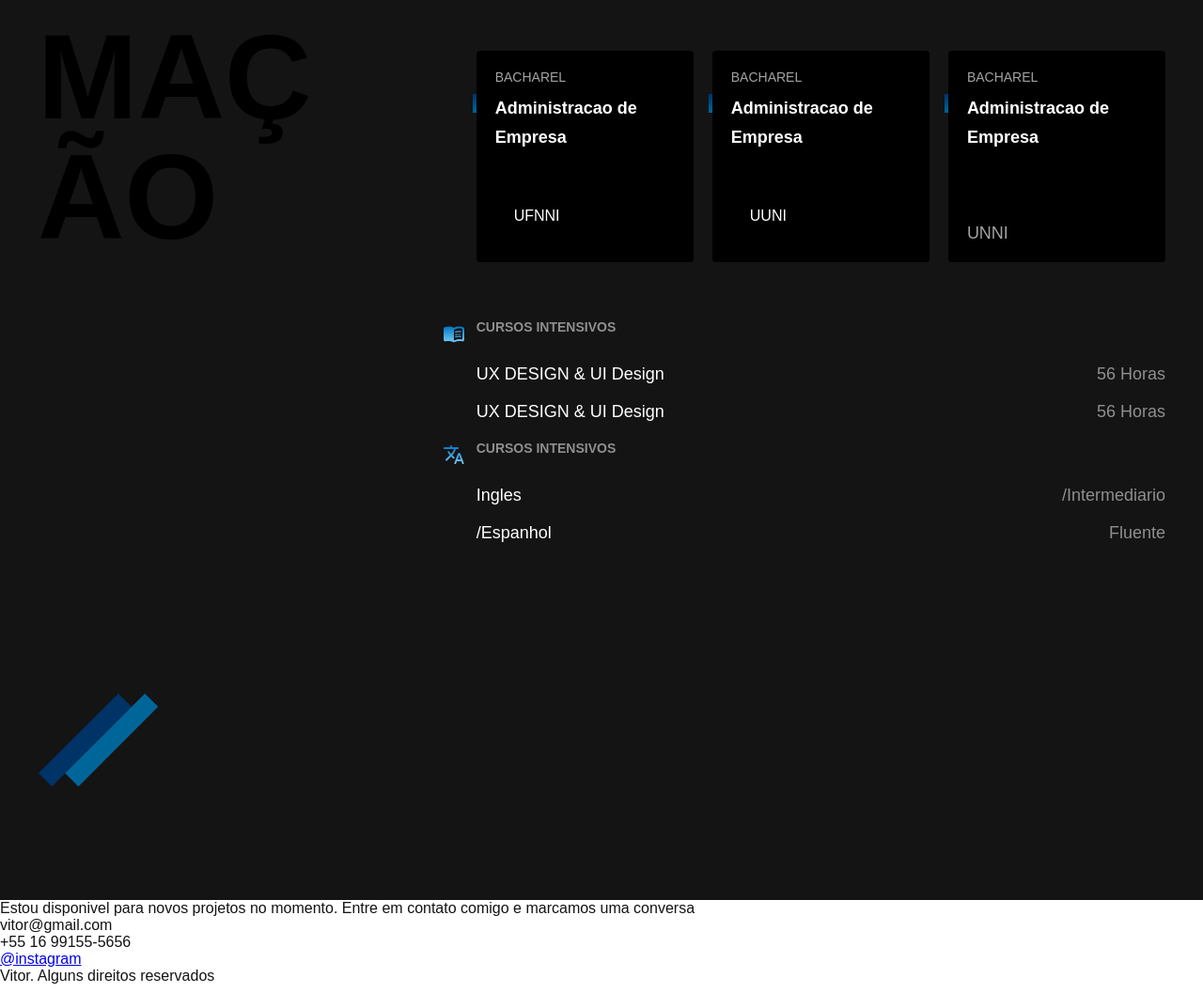
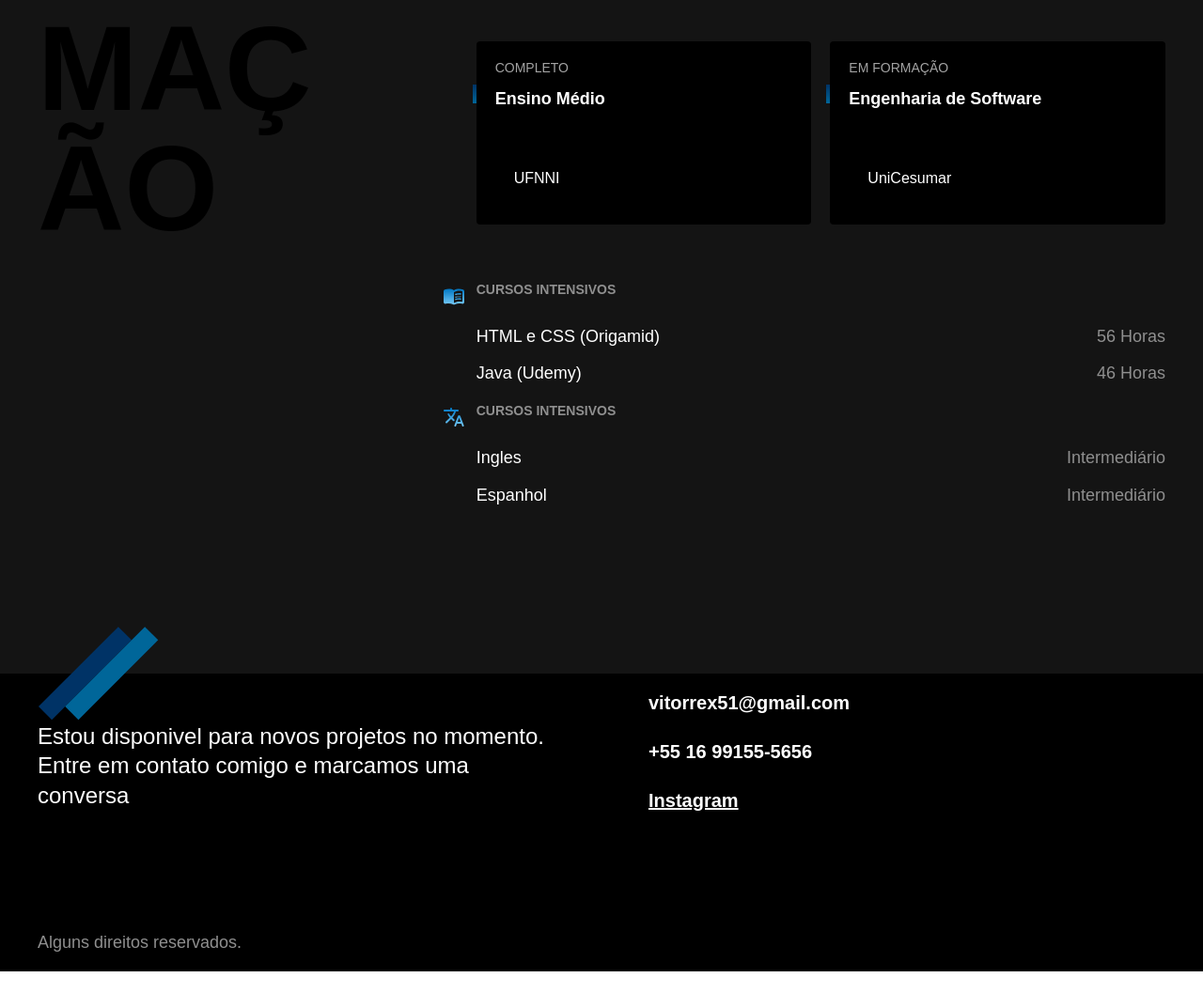
Before and after one commit to SizeK1ng/portf-lio, a plain HTML site: page index.html in a window 1280 px wide. Shown: the part 1740-2797 px from the top of the page at 94% size. After the commit the page ends 2774 px from the top, so only its background shows below. Drawn offline with Linux system fonts and the light colour scheme.

Commit message:
algumas finalizações e footer

```diff
--- a/css/footer.css
+++ b/css/footer.css
@@ -0,0 +1,46 @@
+.footer {
+    background: #000;
+}
+
+.footer-container{
+    max-width: 1200px;
+    padding:20px 20px;
+    margin: 0 auto;
+    display: grid;
+    grid-template-columns: 1fr 1fr;
+    gap: 100px;
+    align-items: center;
+}
+
+.footer-texto {
+    font-size: 1.5rem;
+    line-height: 1.33;
+    color: white
+}
+
+.footer-contato li {
+ font-weight: bold;
+ font-size: 1.25rem;
+ line-height: 1.1;
+ color: white;
+ margin-bottom: 30px;
+}
+.footer-container li a{
+    color: white;
+}
+
+.footer-copy{
+    grid-column: 1 / -1;
+    font-size: 1.125rem;
+    color: #8f8f8f;
+}
+
+@media (max-width: 800px){
+    .footer-container{
+    grid-template-columns: 1fr;
+    gap: 40px;
+    }
+    .footer-contato li{
+        font-size: 1.5rem;
+    }
+}
--- a/css/formacao.css
+++ b/css/formacao.css
@@ -20,6 +20,7 @@
     width: 130px;
     height: 100px;
     background: url('../img/detalhe.svg') no-repeat center;
+    position: absolute;
     bottom: -50px;
     left: 20px;
 }
--- a/css/global.css
+++ b/css/global.css
@@ -2,7 +2,7 @@ body{
     margin: 0px;
     font-family: 'Fira Sans', Arial, sans-serif;
     color: #141414;
-    margin-bottom: 1000px;
+
 }
 
 h1,
@@ -20,6 +20,7 @@ ul{
 
 img{
     max-width: 100%;
+    height: auto;
     display: block;
 }
 .subtitulo{
--- a/index.html
+++ b/index.html
@@ -34,7 +34,7 @@
     </header>
 
     <main class="container introducao">
-        <img src="./img/perfil.jpg" alt="Lobo Cinza">
+        <img src="./img/perfil.jpg" alt="Lobo Cinza" width="360px" height="520px">
         <div>
             <h1>
                 Desenvolvedor <br>Full Stack &<br> Designer</h1>
@@ -98,34 +98,30 @@
                 </p>
                 <ul class="faculdade-lista">
                     <li class="faculdade">
-                       <span class="faculdade-tipo">Bacharel</span>
-                       <h3 class="faculdade-curso">Administracao de Empresa</h3>
+                       <span class="faculdade-tipo">Completo</span>
+                       <h3 class="faculdade-curso">Ensino Médio</h3>
                        <span class="faculdade instituicao">UFNNI</span>
                     </li>
                     <li class="faculdade">
-                        <span class="faculdade-tipo">Bacharel</span>
-                        <h3 class="faculdade-curso">Administracao de Empresa</h3>
-                        <span class="faculdade instituicao">UUNI</span>
+                        <span class="faculdade-tipo">Em Formação</span>
+                        <h3 class="faculdade-curso">Engenharia de Software</h3>
+                        <span class="faculdade instituicao">UniCesumar</span>
                      </li>
-                     <li class="faculdade">
-                        <span class="faculdade-tipo">Bacharel</span>
-                        <h3 class="faculdade-curso">Administracao de Empresa</h3>
-                        <span class="faculdade-instituicao">UNNI</span>
-                     </li>
+
                 </ul>
 
                 <div class="formacao-extra">
                     <div class="cursos">
                      <h3>Cursos Intensivos</h3>
                      <ul>
-                        <li>UX DESIGN & UI Design <span>56 Horas</span></li>
-                        <li>UX DESIGN & UI Design <span>56 Horas</span></li>
+                        <li>HTML e CSS (Origamid) <span>56 Horas</span></li>
+                        <li>Java (Udemy) <span>46 Horas</span></li>
                      </ul>
                      <div class="idiomas">
                         <h3>Cursos Intensivos</h3>
                         <ul>
-                           <li>Ingles<span>/Intermediario</span></li>
-                           <li>/Espanhol<span>Fluente</span></li>
+                           <li>Ingles<span>Intermediário</span></li>
+                           <li>Espanhol<span>Intermediário</span></li>
                         </ul>
                     </div>
 
@@ -139,13 +135,12 @@
                 Estou disponivel para novos projetos no momento.
                 Entre em contato comigo e marcamos uma conversa
             </p>
-            <ul>
-                <li>
-                    vitor@gmail.com</li>
+            <ul class="footer-contato">
+                    <li> vitorrex51@gmail.com</li>
                     <li>+55 16 99155-5656</li>
-                    <li> <a href="/">@instagram</a></li>
+                    <li> <a href="https://www.instagram.com/off.reche/">Instagram</a></li>
             </ul>
-            <p class="footer-copy">Vitor. Alguns direitos reservados</p>
+            <p class="footer-copy">Alguns direitos reservados.</p>
         </div>
     </footer>
     <button id="btn-topo" onclick="scrollToTop()" title="Voltar ao topo">&#8593;</button>
```
